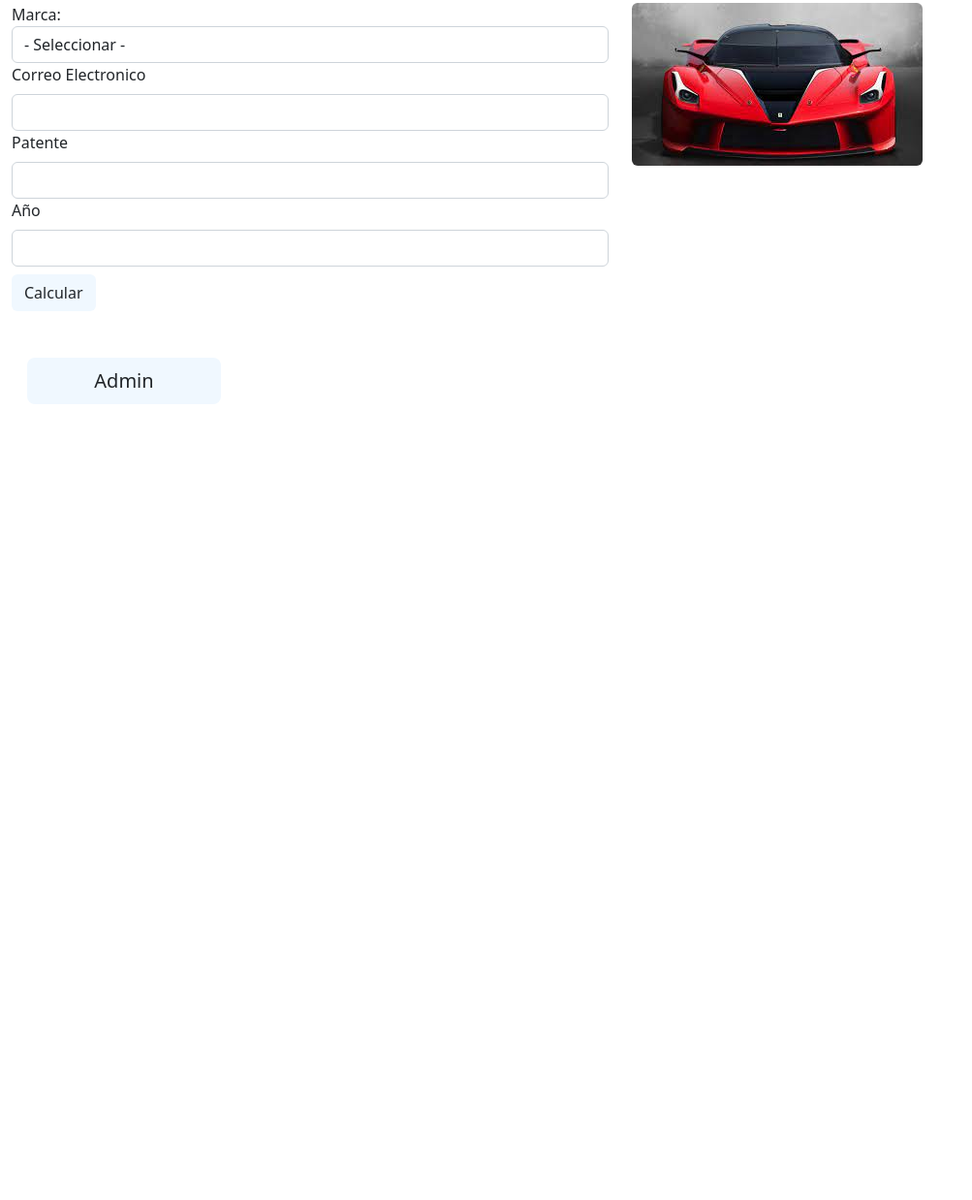
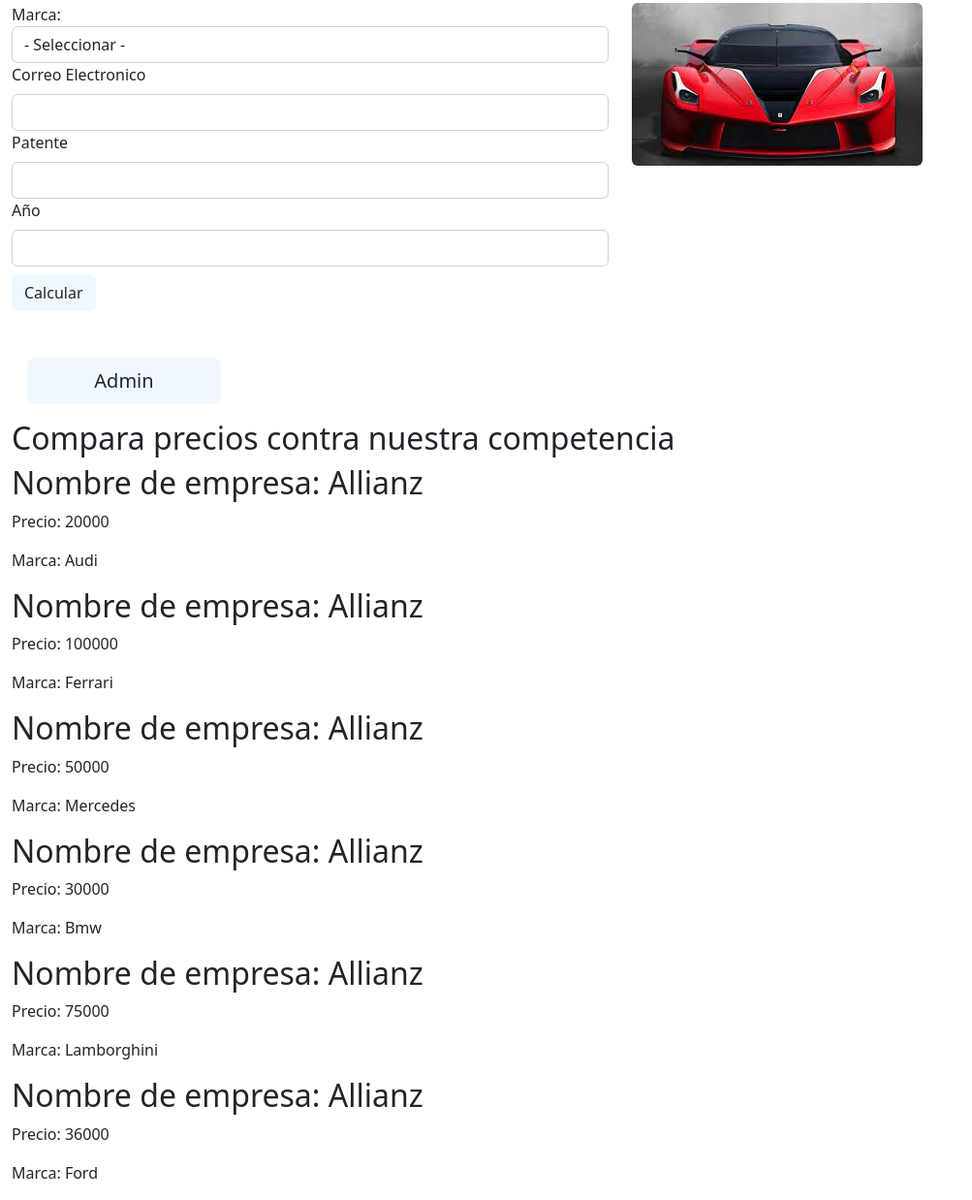
Before and after one commit to MaximoPavesi/ProyectoFinalJS, a plain HTML site: page index.html in a window 1280 px wide. Shown: the part 527-1765 px from the top of the page at 97% size, without its empty margins (0-1003 px from the left). Before the commit the page ends 960 px from the top, so only its background shows below. Drawn offline with nearby package versions, Linux system fonts and the light colour scheme.

Commit message:
archivo json

```diff
--- a/index.html
+++ b/index.html
@@ -91,6 +91,8 @@
     <div class="row">
         <div id="datosAdmin"></div>
     </div>
+    <h2>Compara precios contra nuestra competencia</h2>
+    <div id="listado"></div>
 
 
 
--- /dev/null
+++ b/json/listado.json
@@ -0,0 +1,8 @@
+[
+    {"empresa":"Allianz", "precio":20000, "marca": "Audi" },
+    {"empresa":"Allianz", "precio":100000, "marca": "Ferrari" },
+    {"empresa":"Allianz", "precio":50000, "marca": "Mercedes" },
+    {"empresa":"Allianz", "precio":30000, "marca": "Bmw" },
+    {"empresa":"Allianz", "precio":75000, "marca": "Lamborghini"},
+    {"empresa":"Allianz", "precio":36000, "marca": "Ford"}
+]
--- a/main.js
+++ b/main.js
@@ -162,3 +162,19 @@
         gravity: "bottom"
     }).showToast();
 })
+const listado = document.getElementById("listado")
+const listadoDeCompetencia = "json/listado.json";
+
+fetch(listadoDeCompetencia)
+    .then(respuesta => respuesta.json())
+    .then(datos => {
+        datos.forEach( autos => {
+            listado.innerHTML += `
+                <h2>Nombre de empresa: ${autos.empresa} </h2>
+                <p> Precio: ${autos.precio} </p>
+                <p> Marca: ${autos.marca} </p>
+            `
+        })
+    })
+    .catch(error => console.log(error))
+    .finally( () => console.log("Proceso Finalizado"))
```
